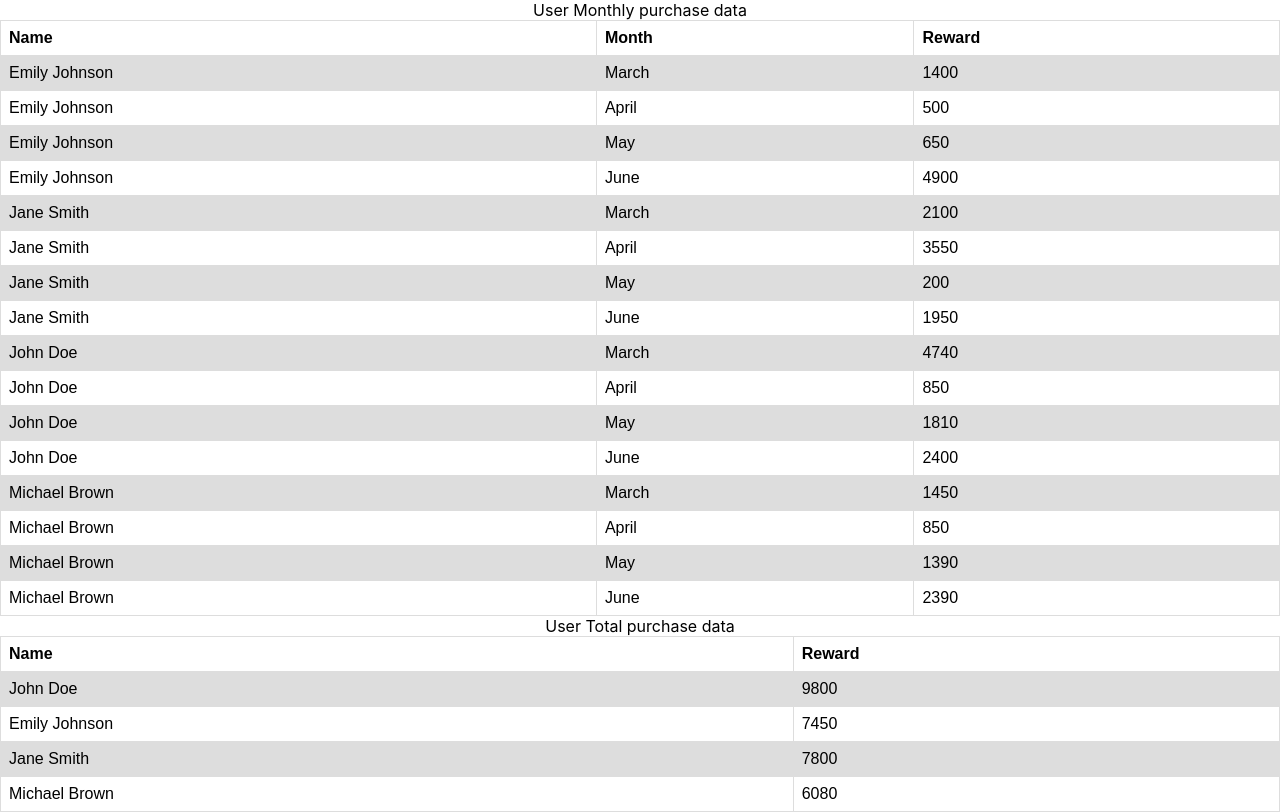
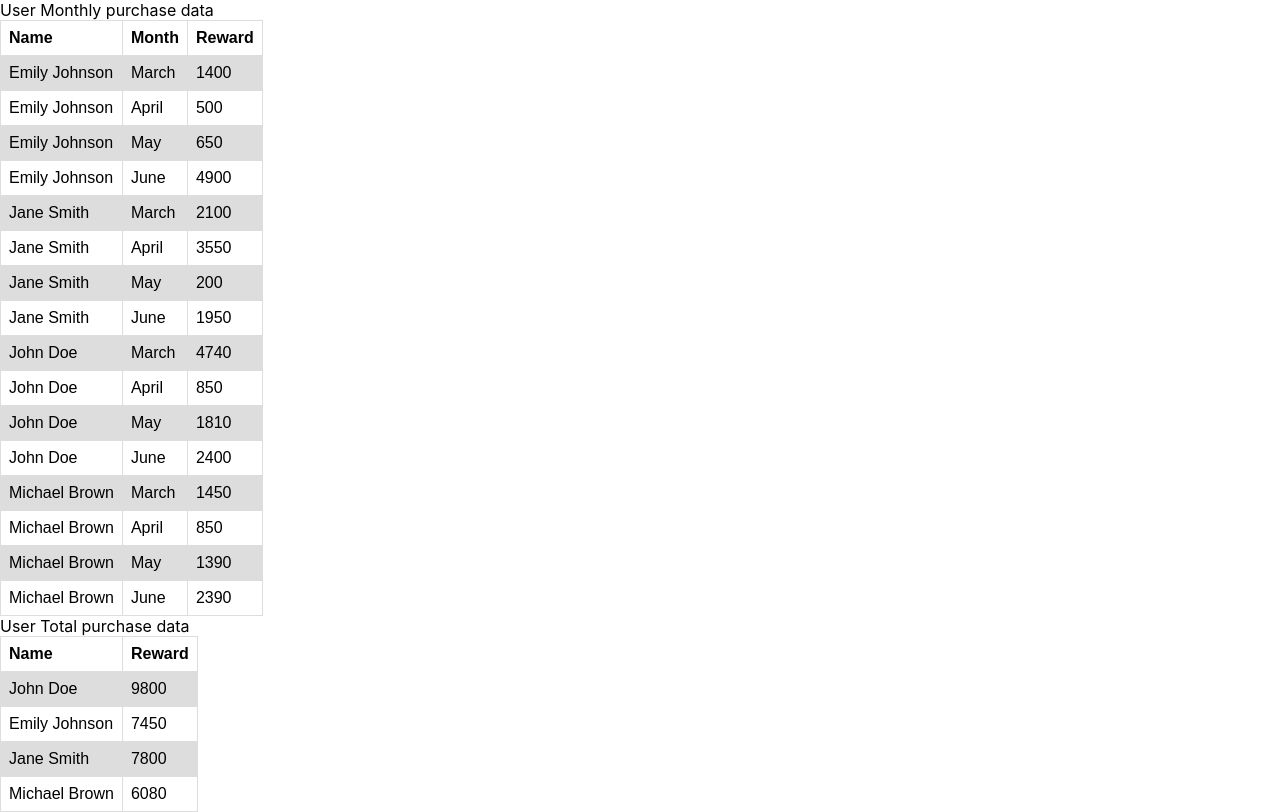
Before and after one commit to aditya-vardhan/rewards, a React (Create React App) app: page / in a window 1280 px wide. Built offline with nearby package versions, Linux system fonts and the light colour scheme.

Commit message:
some formatting

```diff
--- a/src/App.js
+++ b/src/App.js
@@ -1,5 +1,5 @@
 import logo from './logo.svg';
-import './App.css';
+// import './App.css';
 import Rewards from './components/Rewards';
 
 function App() {
--- a/src/components/Rewards.css
+++ b/src/components/Rewards.css
@@ -1,7 +1,6 @@
 table {
     font-family: arial, sans-serif;
     border-collapse: collapse;
-    width: 100%;
   }
 
   td, th {
```
